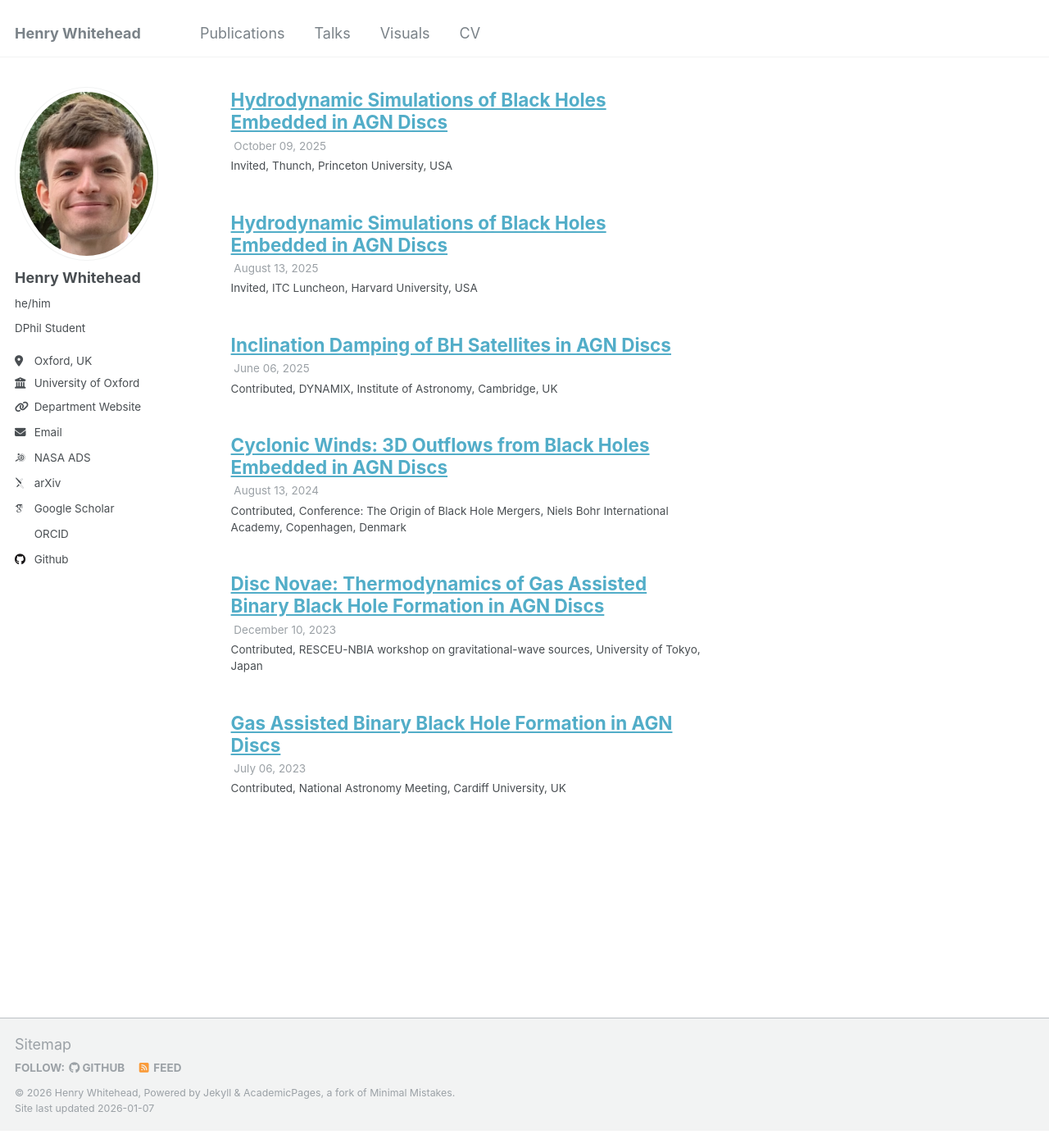
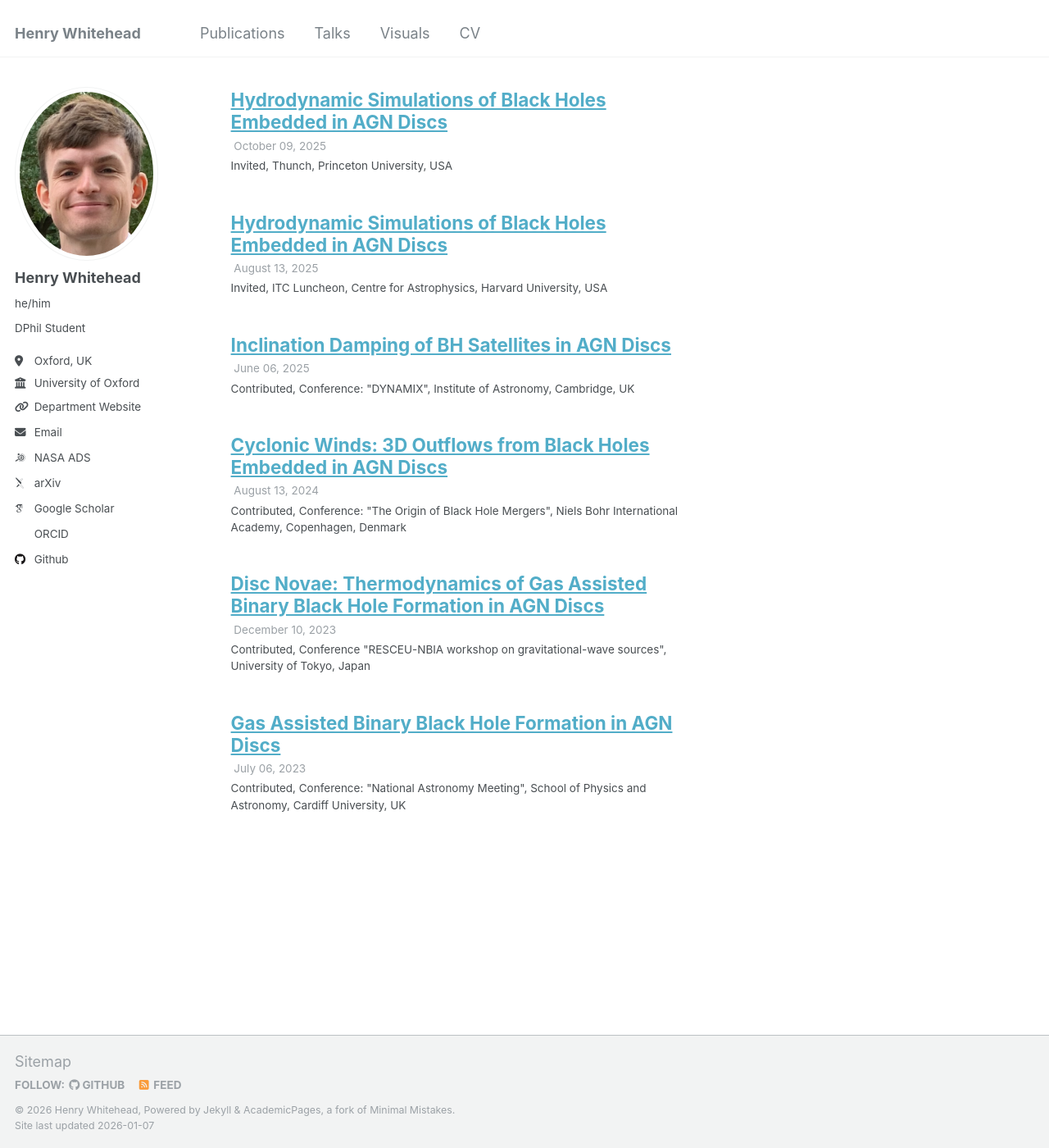
Before and after one commit to hwhitehead/hwhitehead.github.io, a Jekyll site: the page built from _pages/talks.html, in a window 1280 px wide and 1400 px high, scrolled down 1090 px. Shown: the whole window at 82% size. Built offline with Jekyll 4.4.1, drawn with Linux system fonts in a browser that asks for light colours; some web fonts are replaced; before the commit the page ends 2469 px from its top, so only the background shows below that.

Commit message:
updated location fields

```diff
--- a/_talks/Cambridge_2025.md
+++ b/_talks/Cambridge_2025.md
@@ -3,7 +3,7 @@ title: "Inclination Damping of BH Satellites in AGN Discs"
 collection: talks
 type: "Contributed"
 permalink: /talks/Cambridge_2025
-venue: "DYNAMIX"
+venue: "Conference: &quot;DYNAMIX&quot;"
 date: 2025-06-06
 location: "Institute of Astronomy, Cambridge, UK"
 ---
--- a/_talks/Cardiff_2023.md
+++ b/_talks/Cardiff_2023.md
@@ -3,7 +3,7 @@ title: "Gas Assisted Binary Black Hole Formation in AGN Discs"
 collection: talks
 type: "Contributed"
 permalink: /talks/Cardiff_2023
-venue: "National Astronomy Meeting"
+venue: "Conference: &quot;National Astronomy Meeting&quot;"
 date: 2023-07-06
-location: "Cardiff University, UK"
+location: "School of Physics and Astronomy, Cardiff University, UK"
 ---
--- a/_talks/Harvard_2025.md
+++ b/_talks/Harvard_2025.md
@@ -5,5 +5,5 @@ type: "Invited"
 permalink: /talks/Harvard_2025
 venue: "ITC Luncheon"
 date: 2025-08-13
-location: "Harvard University, USA"
+location: "Centre for Astrophysics, Harvard University, USA"
 ---
--- a/_talks/Tokyo_2023.md
+++ b/_talks/Tokyo_2023.md
@@ -3,7 +3,7 @@ title: "Disc Novae: Thermodynamics of Gas Assisted Binary Black Hole Formation i
 collection: talks
 type: "Contributed"
 permalink: /talks/Tokyo_2023
-venue: "RESCEU-NBIA workshop on gravitational-wave sources"
+venue: "Conference &quot;RESCEU-NBIA workshop on gravitational-wave sources&quot;"
 date: 2023-12-10
 location: "University of Tokyo, Japan"
 ---
--- a/talkmap/org-locations.js
+++ b/talkmap/org-locations.js
@@ -33,5 +33,10 @@ var addressPoints = [
     "Niels Bohr International Academy<br /> University of Copenhagen, Denmark",
     55.69682,
     12.57154
+  ],
+  [
+    "School of Physics and Astronomy<br /> Cardiff University, UK",
+    51.48766,
+    -3.17912
   ]
 ];
```
Also changed, not shown: _talks/NBIA_2024.md (+1 -1 lines).
